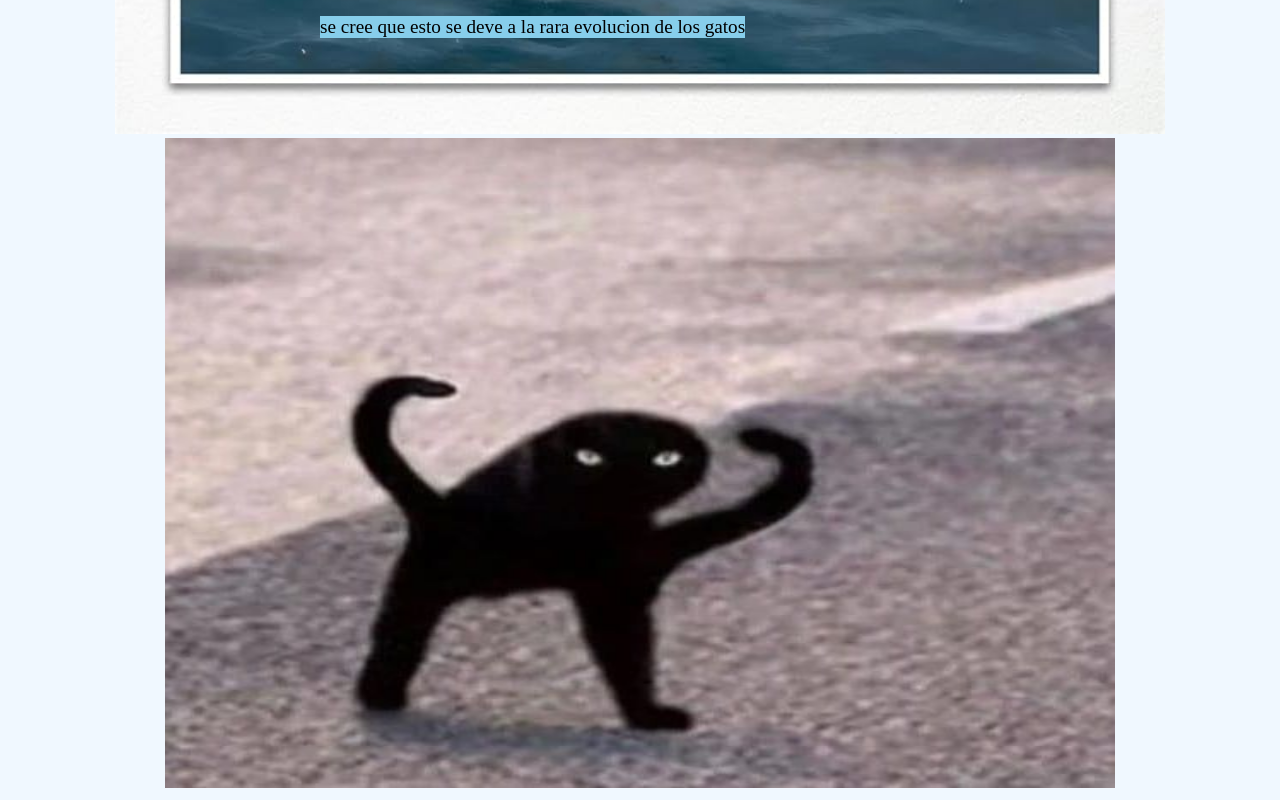
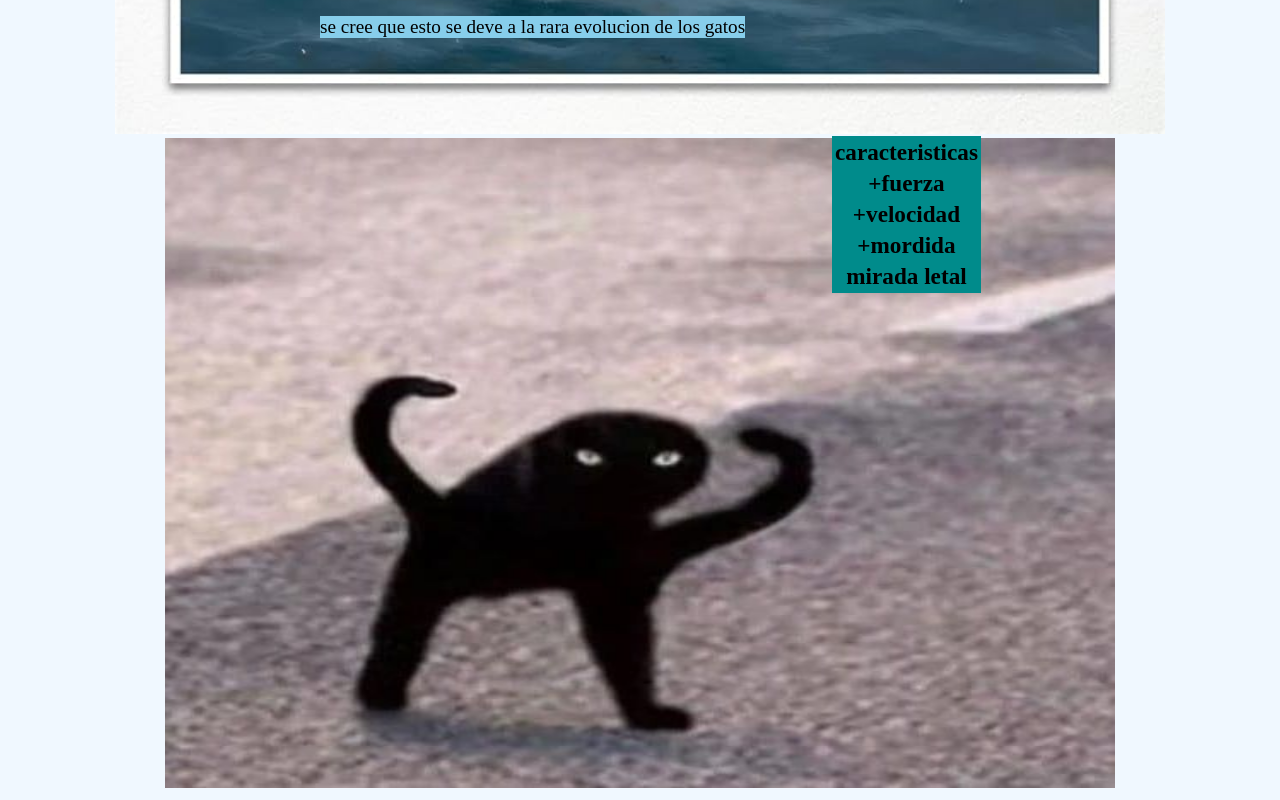
Before and after one commit to Caingoji/prueba, a plain HTML site: page Index.html in a window 1280 px wide. Shown: the part 824-1624 px from the top of the page. Drawn offline with Linux system fonts and the light colour scheme.

Commit message:
tabla agregada

```diff
--- a/Index.html
+++ b/Index.html
@@ -26,6 +26,29 @@
                 width="950">
                 <div class="texto4"> se cree que esto se deve a la rara evolucion de los gatos</div>
             </div>
+            <div class="tabla">
+                <table>
+                    <thead>
+                        <tr>
+                            <th scope="col">caracteristicas</th>
+                        </tr>
+                    </thead>
+                    <tbody>
+                        <tr>
+                            <th scope="row"> +fuerza</th>
+                        </tr>
+                        <tr>
+                            <th scope="row">+velocidad</th>
+                        </tr>
+                        <tr>
+                            <th scope="row">+mordida</th>
+                        </tr>
+                        <tr>
+                            <th scope="row"> mirada letal</th>
+                        </tr>
+                    </tbody>
+                </table>
+            </div>
         </div>
     </body>
 </Html>
--- a/assents/index.css
+++ b/assents/index.css
@@ -55,6 +55,12 @@ background-color:red;}
     background-color: skyblue;
 }
 
+.tabla {position: absolute;
+        top: 120%;
+        left: 65%;
+        font-size: 145%;
+    background-color: darkcyan;}
+
 body{
     background-color: aliceblue
 }
```
